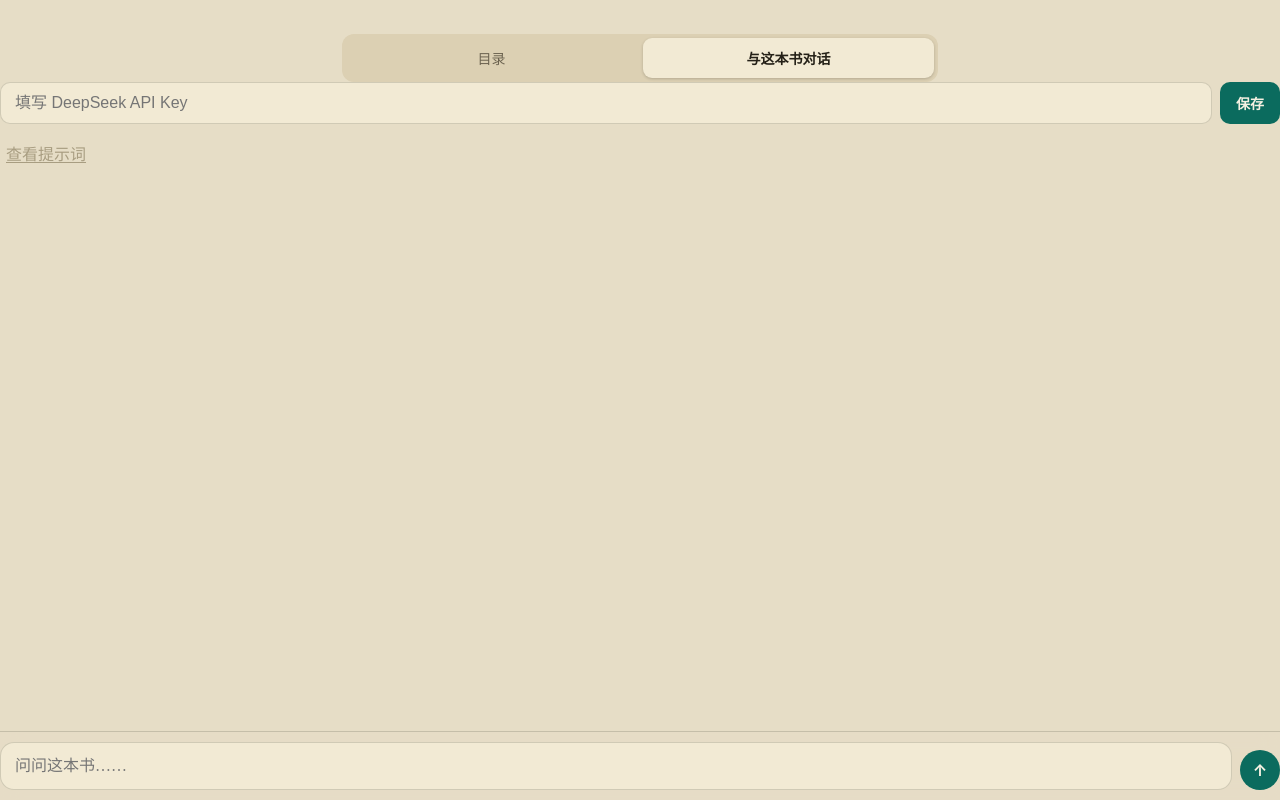
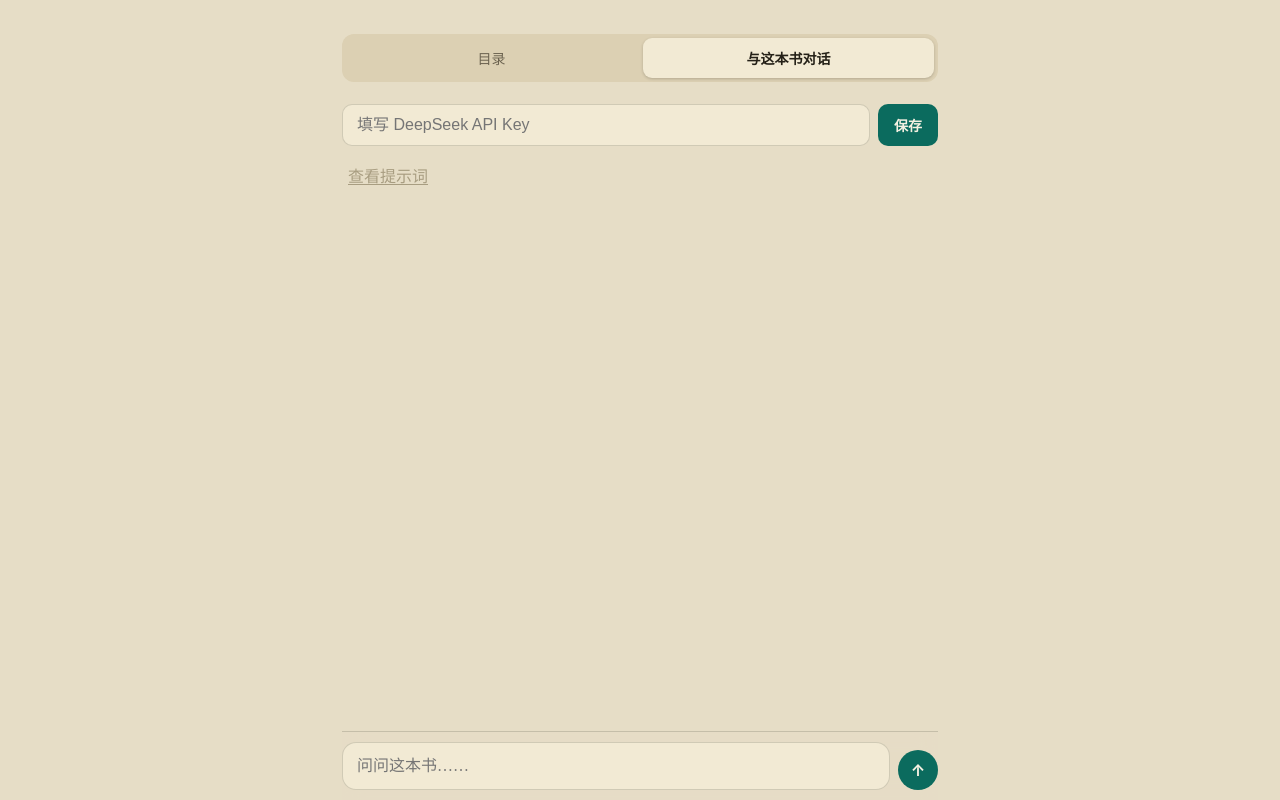
Before and after one commit to Reyes324/claude-founders-playbook-reader, a plain HTML site: page index.html in a window 1280 px wide. Both pictures are taken after a click on the button "与这本书对话". Drawn offline with Linux system fonts and the light colour scheme.

Commit message:
fix: 对话面板改用纯CSS dvh方案替代JS手动计算位置，解决键盘弹出时输入框飘移问题

```diff
--- a/index.html
+++ b/index.html
@@ -1,5 +1,5 @@
 <title>创始人手册 · 随身读本</title>
-<meta name="viewport" content="width=device-width, initial-scale=1, maximum-scale=1, user-scalable=no, viewport-fit=cover" />
+<meta name="viewport" content="width=device-width, initial-scale=1, maximum-scale=1, user-scalable=no, viewport-fit=cover, interactive-widget=resizes-content" />
 <style>
   @font-face{
     font-family:'Fraunces';
@@ -111,7 +111,14 @@
     padding:calc(env(safe-area-inset-top) + 34px) 22px 56px;
     max-width:640px;margin:0 auto;
   }
+  .cover--chat{
+    height:100vh;height:100dvh;
+    display:flex;flex-direction:column;
+    padding-bottom:0;
+    overflow:hidden;
+  }
   .tab-bar{
+    flex:none;
     display:flex;gap:6px;margin-bottom:22px;
     background:var(--bg-soft);border-radius:12px;padding:4px;
   }
@@ -140,7 +147,7 @@
   }
   #tabPanelChat{
     display:flex;flex-direction:column;
-    left:0;right:0;
+    flex:1;min-height:0;
   }
   .chat-messages{
     flex:1 1 auto;min-height:0;overflow-y:auto;
@@ -512,7 +519,7 @@
 <div id="app">
 
   <section id="screen-cover" class="screen active">
-    <div class="cover">
+    <div class="cover" id="coverRoot">
       <div class="tab-bar" id="tabBar">
         <button class="tab-btn active" data-tab="toc" id="tabBtnToc">目录</button>
         <button class="tab-btn" data-tab="chat" id="tabBtnChat">与这本书对话</button>
@@ -1166,22 +1173,6 @@
   document.getElementById('chatPromptModalClose').addEventListener('click', closeChatPromptModal);
   document.getElementById('chatPromptModalBackdrop').addEventListener('click', closeChatPromptModal);
 
-  function layoutChatPanel(){
-    var panel = document.getElementById('tabPanelChat');
-    var bar = document.getElementById('tabBar');
-    if(!panel || !bar || panel.style.display === 'none') return;
-    var top = bar.getBoundingClientRect().bottom;
-    var vh = window.visualViewport ? window.visualViewport.height : window.innerHeight;
-    panel.style.position = 'fixed';
-    panel.style.top = top + 'px';
-    panel.style.height = Math.max(0, vh - top) + 'px';
-  }
-  window.addEventListener('resize', layoutChatPanel);
-  if (window.visualViewport) {
-    window.visualViewport.addEventListener('resize', layoutChatPanel);
-    window.visualViewport.addEventListener('scroll', layoutChatPanel);
-  }
-
   renderChatKeyBar();
   renderChatMessages();
 
@@ -1302,14 +1293,13 @@
     document.getElementById('tabPanelChat').style.display = name === 'chat' ? '' : 'none';
     document.getElementById('tabBtnToc').classList.toggle('active', name === 'toc');
     document.getElementById('tabBtnChat').classList.toggle('active', name === 'chat');
-    // The chat panel is a fixed-position overlay positioned relative to the
-    // tab bar's viewport coordinates; if the page underneath can still
-    // scroll (e.g. the mobile keyboard auto-scrolling to reveal the focused
-    // textarea), that reference point drifts and the panel flies off with
-    // it. Lock background scroll while the chat panel owns the screen.
+    // In chat mode the whole cover becomes a 100dvh flex column (tab bar +
+    // key bar + scrollable messages + input bar). dvh tracks the visible
+    // viewport on its own as the mobile keyboard opens/closes, so nothing
+    // here needs to watch resize/visualViewport or compute pixel offsets.
+    document.getElementById('coverRoot').classList.toggle('cover--chat', name === 'chat');
     document.documentElement.style.overflow = name === 'chat' ? 'hidden' : '';
     document.body.style.overflow = name === 'chat' ? 'hidden' : '';
-    if (name === 'chat') { layoutChatPanel(); }
   }
   document.getElementById('tabBtnToc').addEventListener('click', function(){ switchTab('toc'); });
   document.getElementById('tabBtnChat').addEventListener('click', function(){ switchTab('chat'); });
```
Also changed, not shown: src/template.html (+15 -25 lines).
